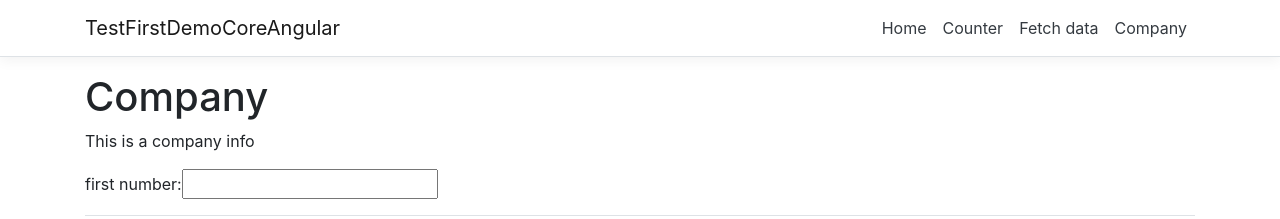
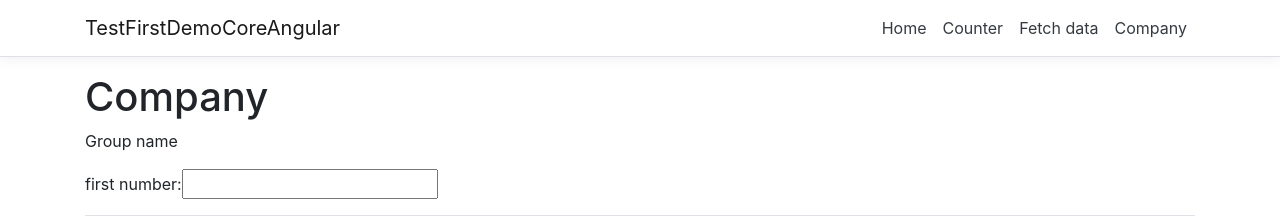
Before and after one commit to payalradadiyaviprak/DotNetCore, an Angular app in the folder ClientApp/: page /company-data in a window 1280 px wide. Shown: the top 219 px of the page. Built offline with nearby package versions, Linux system fonts and the light colour scheme; no server answers.

Commit message:
#title change

```diff
--- a/ClientApp/src/app/company-data/company-data.component.html
+++ b/ClientApp/src/app/company-data/company-data.component.html
@@ -1,6 +1,6 @@
 <h1>Company</h1>
 
-<p>This is a company info</p>
+<p>Group name</p>
 <p>first number:<input type="text" ngModel name="num1" id="num1" value="50"></p>
 <div ng-app="myApp" ng-controller="mainController" data-ng-init="init()">
   <table class='table table-striped' aria-labelledby="tableLabel" ng-init="getstudent()">
```
